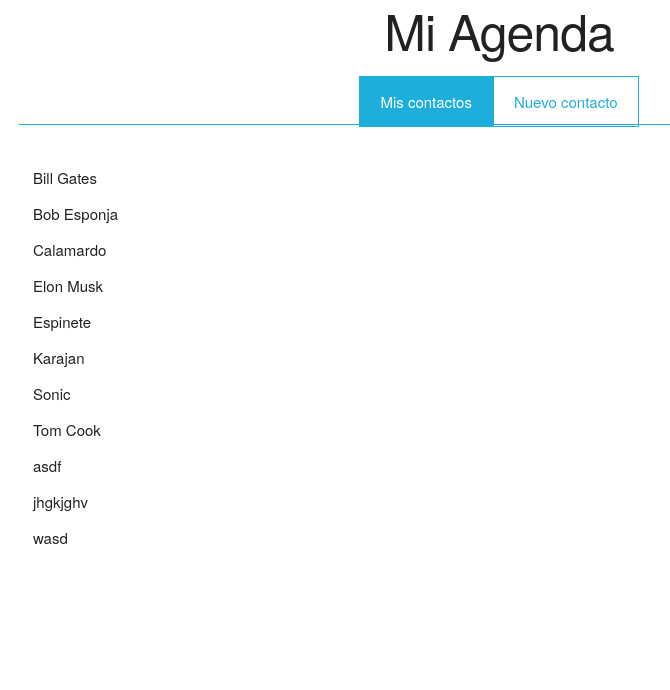
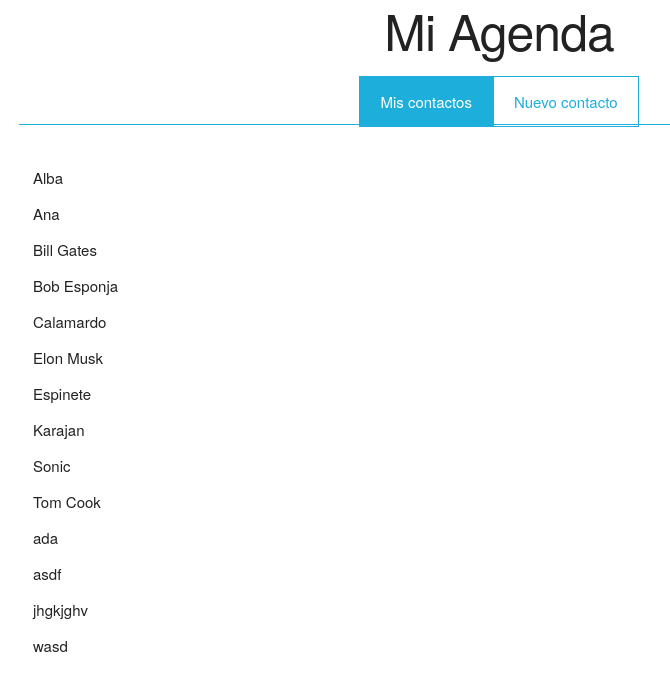
Before and after one commit to TheHandyOwl/ejercicios_angular, an Angular app in the folder Agenda/: page /mis-contactos in a window 1280 px wide. Shown: the top 690 px of the page, without its empty margins (141-811 px from the left). Built offline with nearby package versions, Linux system fonts and the light colour scheme; data requests are answered from the project's data file.

Commit message:
Cambios en la función de ordenación de contactos

```diff
--- a/Agenda/db.json
+++ b/Agenda/db.json
@@ -98,6 +98,33 @@
       "facebook": "",
       "twitter": "",
       "id": 11
+    },
+    {
+      "nombre": "ada",
+      "apellidos": "",
+      "movil": "",
+      "email": "",
+      "facebook": "",
+      "twitter": "",
+      "id": 12
+    },
+    {
+      "nombre": "Alba",
+      "apellidos": "",
+      "movil": "",
+      "email": "",
+      "facebook": "",
+      "twitter": "",
+      "id": 13
+    },
+    {
+      "nombre": "Ana",
+      "apellidos": "",
+      "movil": "",
+      "email": "",
+      "facebook": "",
+      "twitter": "",
+      "id": 14
     }
   ]
 }
--- a/Agenda/src/app/mis-contactos/mis-contactos.component.ts
+++ b/Agenda/src/app/mis-contactos/mis-contactos.component.ts
@@ -32,8 +32,8 @@ export class MisContactosComponent implements OnInit {
   // En el hook 'OnInit' inicializamos los datos del componente.
   ngOnInit() {
     // Mejor aquí que en el constructor
-    console.log('Estoy vivo!');
-    //Tras meterlo en el costructor
+    //console.log('Estoy vivo!');
+    // Tras meterlo en el costructor
     //this.contactos$ = this._contactosService.obtenerContactos();
     this.contactos$ = this._contactosService
       .obtenerContactos()
--- a/Agenda/src/app/orden-contactos.pipe.ts
+++ b/Agenda/src/app/orden-contactos.pipe.ts
@@ -19,7 +19,7 @@ export class OrdenContactosPipe implements PipeTransform {
     if (contactos){
 
       // La ordenamos indicando una función de ordenación
-      return contactos.sort((contactoA: Contacto, contactoB: Contacto): number => {
+      ordenados = contactos.sort((contactoA: Contacto, contactoB: Contacto): number => {
 
         let resultado: number;
 
@@ -48,6 +48,8 @@ export class OrdenContactosPipe implements PipeTransform {
     else {
       ordenados = [];
     }
+
+    // Este devuelve siempre, tanto si hay contactos como si no los hay
     return ordenados;
 
   }
```
Also changed, not shown: 1 other file (tests, documents, lock files or other folders).
